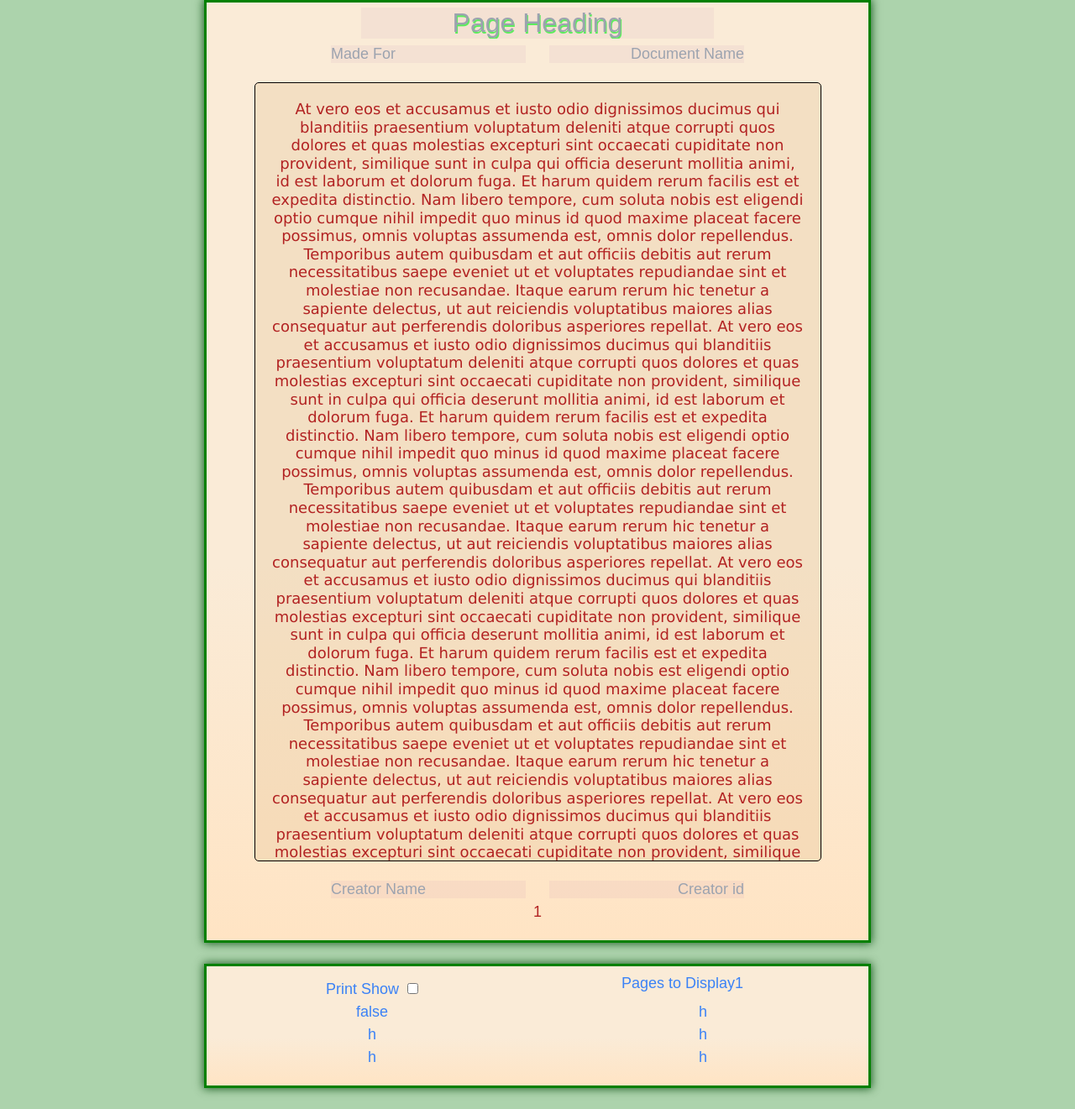
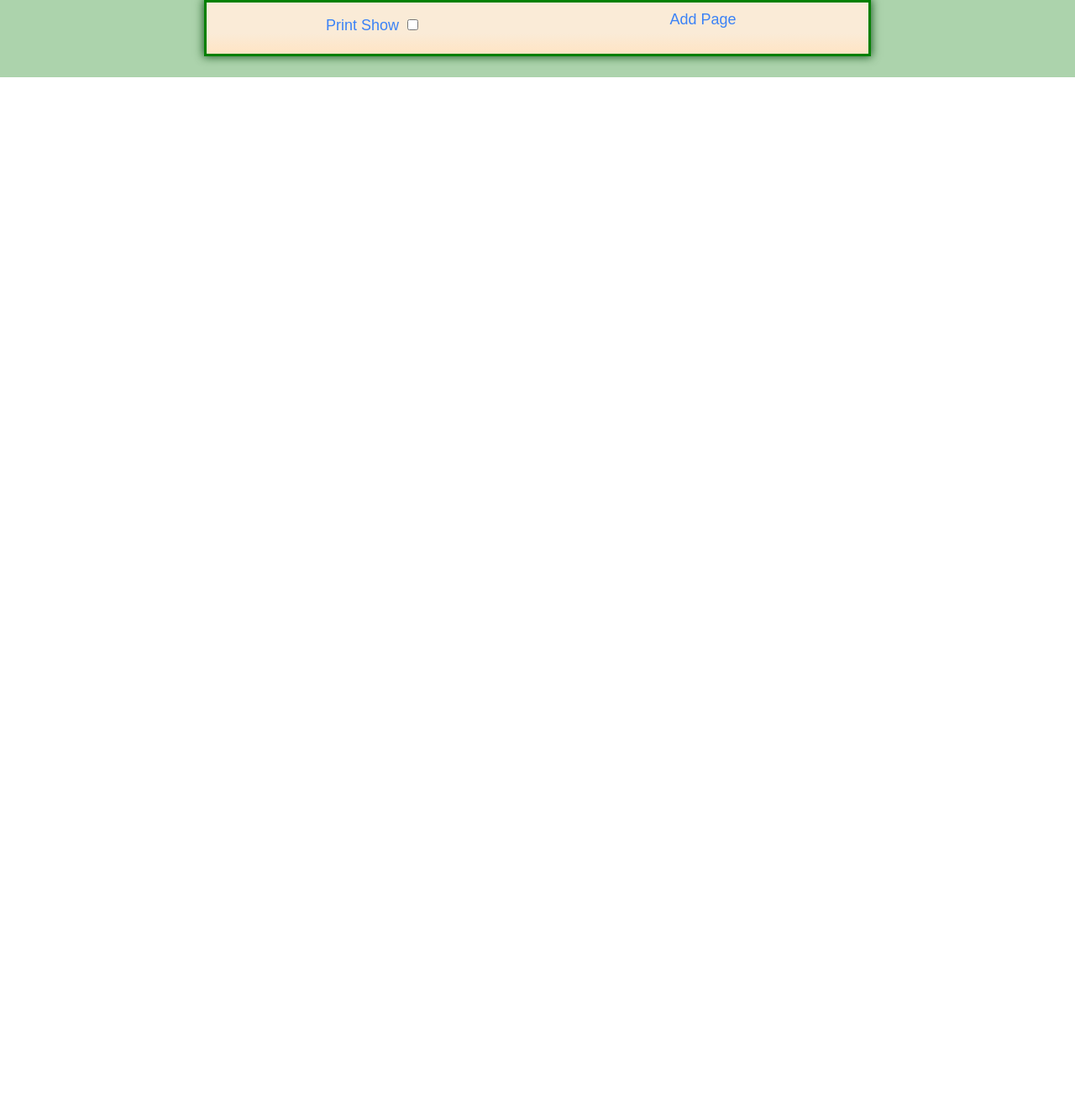
Before and after one commit to deadlyunicorn/document-editor, a Next.js app: page / in a window 1280 px wide. Shown: the whole page at 84% size. After the commit the page ends 800 px from the top, so only its background shows below. Built offline with nearby package versions, Linux system fonts and the light colour scheme.

Commit message:
Can now remo pages.. I hate arrays on react XD.. and ChatGPT.. (but it also did help me (more than StackOverflow))

```diff
--- a/app/page.tsx
+++ b/app/page.tsx
@@ -2,9 +2,22 @@
 
 import {  ReactNode, createContext, useContext, useEffect, useState } from "react";
 
+interface metaInterface{
+  creatorID:string;
+  setCreatorID:(creatorID:string)=>void;
+  creatorName:string;
+  setCreatorName:(creatorName:string)=>void;
+  docName:string;
+  setDocName:(docName:string)=>void,
+  assignedFor:string,
+  setAssignedFor:(assignedFor:string)=>void,
+  printPrep:boolean,
+  setPrintPrep:(printPrep:boolean)=>void,
+  pageCountToDisplay:number[],
+  setPagesToDisplay:(PagesToDisplay:number[])=>void,
+}
 
-
-const metaContext = createContext({
+const metaContext = createContext<metaInterface>({
   creatorID:"",
   setCreatorID:(creatorID:string)=>{},
   creatorName:"",
@@ -15,12 +28,16 @@ const metaContext = createContext({
   setAssignedFor:(assignedFor:string)=>{},
   printPrep:false,
   setPrintPrep:(printPrep:boolean)=>{},
-  pageCount:1,
-  setPageCount:(oageCount:number)=>{}
-
+  pageCountToDisplay:[],
+  setPagesToDisplay:(PagesToDisplay:number[])=>{}
 });
 
+
+
+
+
 export default function Page() {
+
 
 
 
@@ -29,12 +46,8 @@ export default function Page() {
     e.returnValue="yee"; //works on most browsers.
   };
 
-  useEffect(()=>{
-    window.addEventListener('beforeunload',confirmReload);
-    return()=>{
-      window.removeEventListener('beforeunload',confirmReload);
-    };
-  },[]);
+
+  const [pageCountToDisplay,setPagesToDisplay]=useState<number[]>([]);
 
   const [docName,setDocName]=useState<string>("");
   const [assignedFor,setAssignedFor]=useState<string>("");
@@ -42,9 +55,20 @@ export default function Page() {
   const [creatorName,setCreatorName]=useState<string>("");
   const [creatorID,setCreatorID]=useState<string>("");
 
-  const [pageCount,setPageCount] = useState(1);
 
   const [printPrep,setPrintPrep]=useState<boolean>(false);
+
+
+
+
+
+
+  useEffect(()=>{
+    window.addEventListener('beforeunload',confirmReload);
+    return()=>{
+      window.removeEventListener('beforeunload',confirmReload);
+    };
+  },[]);
 
 
   const value = {
@@ -58,9 +82,11 @@ export default function Page() {
     setAssignedFor:setAssignedFor,
     printPrep:printPrep,
     setPrintPrep:setPrintPrep,
-    pageCount:pageCount,
-    setPageCount:setPageCount
+    pageCountToDisplay:pageCountToDisplay,
+    setPagesToDisplay:setPagesToDisplay,
   };
+
+
 
 
 
@@ -69,7 +95,7 @@ export default function Page() {
 
 
 
-    <main className="data-[colorDefault=true]:bg-[#ffe4c4]" data-colorDefault={printPrep}>
+    <main className="data-[color_default=true]:bg-[#ffe4c4]" data-color_default={printPrep}>
       <metaContext.Provider value={value}>
         <PagesSet/>
         <OptionMenu/>
@@ -83,24 +109,44 @@ export default function Page() {
 const PagesSet=()=>{
 
   ///add a confirm box when deleting pages..
-  const PagesToDisplay:ReactNode[] = [];
-  const {setPageCount,pageCount,printPrep}=useContext(metaContext);
+  const {pageCountToDisplay,setPagesToDisplay,printPrep}=useContext(metaContext);
 
 
 
+    const removePage=(key:number)=>{
+      const newPagesToDisplay = pageCountToDisplay.filter((page,index)=>index!==key);
+      setPagesToDisplay([...newPagesToDisplay]); //spread operator needed for some reason
+    }
 
-  for(let i=0;i<pageCount;i++){
-    PagesToDisplay.push(
-      <div key={i}>
-        {!printPrep&&pageCount>1&&<button className="absolute" onClick={()=>{PagesToDisplay.splice(i,1);setPageCount(pageCount-1)}}>Remove Page</button>}
-        <PageComponent pageNum={i+1}/>
-      </div>
-    )
-  }
+
+    useEffect(()=>{
+    },[pageCountToDisplay]);
+
 
   return(
     <div>
-      {PagesToDisplay}
+      {pageCountToDisplay.map((pageNum:number,pageIndex:number)=>(
+        <div key={pageIndex}>
+        {!printPrep&&pageCountToDisplay.length>1&&
+
+        <button
+          className="absolute"
+          onClick={()=>{
+
+              removePage(pageIndex)
+
+              //setPagesToDisplay(PagesToDisplay.filter((page,i)=>{alert(i);return i!=index}))
+              //at the beginning I used filter() that removed said the page using its index. Then the rest of the items were getting their indexes removed by 1 so that made it remove the rest, as well..
+              //this gets the value at the time of pressing the button, not when it was rendered.
+              //index above reaches until the page you want to remove then stops
+              //find a way to get the div key of the div of the component. Maybe with document.querySelector()->pageNum?
+              }}>
+                Remove Page {pageIndex+1}
+
+        </button>}
+        <PageComponent pageNum={pageIndex+1}/>
+      </div>
+      ))}
     </div>
   )
 }
@@ -123,97 +169,25 @@ const PageComponent = (
 
   return(
 
-  <div className="A4 data-[printCheck]" data-printCheck={printPrep}>
+  <div className="A4 data-[print_check]" data-print_check={printPrep}>
 
-    <input className="h1" placeholder="Page Heading">
-    </input>
-    <DocumentInfo/>
+    <div className="gap-10 flex flex-col">
+      <input className="h1" placeholder="Page Heading"/>
+      <DocumentInfo/>
+      <MainContent>
+        <textarea placeholder="hello" className=" w-full"/>
+      </MainContent>
+    </div>
 
-      <MainContent>
-        {sampleText}
-      </MainContent>
+    <div>
+      <CreatorInfo/>
+      {pageNum}
+    </div>
 
-    <CreatorInfo/>
-    {pageNum}
   </div>
   );
 }
 
-  {/* <h1>Θέμα Β</h1>
-  <div class="display: flex; justify-content: space-around; width: 100%;">
-    <div>
-      Βάσεις Δεδομένων Θεωρία
-    </div>
-    <div>
-      Εργασία B' Εξαμήνου
-    </div>
-  </div>
-  <div class="div-center-content">
-
-    <h2 class="text-align: center;"><u>Δημιουργία πίνακα με DDL</u></h2>
-    <p class="border-bottom: solid black 1px; padding-bottom: 5px;">
-      <br/>
-      <i class="italicColor">CREATE TABLE</i> ΣΧΟΛΕΙΟ(
-        <br/>ΚΩΔΙΚΟΣ <i class="italicColor">VARCHAR(6)</i> <b><span class="color: blueviolet;">PRIMARY KEY</span></b>,
-        <br/>ΟΝΟΜΑ <i class="italicColor">VARCHAR(25)</i>,
-        <br/>ΔΙΕΥΘΥΝΣΗ <i class="italicColor">VARCHAR(40)</i>,
-        <br/>ΑΡ_ΜΑΘΗΤΩΝ <i class="italicColor">INT</i>
-        <br/>);
-    </p>
-
-    <br/>
-    <h2 class="text-align: center;"><u>Εισαγωγή τιμών με DML</u></h2>
-    <div class="display: grid; grid-template-columns:repeat(2,1fr); gap: 40px;">
-
-      <p class="border-bottom: solid black 1px; padding-bottom: 5px;">
-        <br/>
-        <i class="italicColor">INSERT INTO</i> ΣΧΟΛΕΙΟ <i class="italicColor">VALUES</i>(
-          <br/><span class="seaGreen">'0Α1420'</span>,
-          <br/><span class="seaGreen">'9ο ΓΕ.Λ. ΑΘΗΝΩΝ'</span>,
-          <br/><span class="seaGreen">'ΑΘΗΝΑ'</span>,
-          <br/><i class="italicColor">245</i>
-        <br/>);
-      </p>
-
-
-      <p class="border-bottom: solid black 1px; padding-bottom: 5px;">
-      <br/>
-      <i class="italicColor">INSERT INTO</i> ΣΧΟΛΕΙΟ <i class="italicColor">VALUES</i>(
-        <br/><span class="seaGreen">'0Σ0420'</span>,
-        <br/><span class="seaGreen">'2ο ΓΕ.Λ. ΠΕΙΡΑΙΑ'</span>,
-        <br/><span class="seaGreen">'ΠΕΙΡΑΙΑΣ'</span>,
-        <br/><i class="italicColor">311</i>
-      <br/>);
-      </p>
-
-      <p class="border-bottom: solid black 1px; padding-bottom: 5px;">
-        <i class="italicColor">INSERT INTO</i> ΣΧΟΛΕΙΟ <i class="italicColor">VALUES</i>(
-          <br/><span class="seaGreen">'0Β0111'</span>,
-          <br/><span class="seaGreen">'2ο ΕΠΑ.Λ. ΑΘΗΝΑΣ'</span>,
-          <br/><span class="seaGreen">'ΑΘΗΝΑ'</span>,
-          <br/><i class="italicColor">186</i>
-        <br/>);
-      </p>
-
-      <p class="border-bottom: solid black 1px; padding-bottom: 5px;">
-        <i class="italicColor">INSERT INTO</i> ΣΧΟΛΕΙΟ <i class="italicColor">VALUES</i>(
-          <br/><span class="seaGreen">'0ΒΙ020'</span>,
-          <br/><span class="seaGreen">'1ο ΓΕ.Λ. ΚΟΜΟΤΗΝΗΣ'</span>,
-          <br/><span class="seaGreen">'ΚΟΜΟΤΗΝΗ'</span>,
-          <br/><i class="italicColor">112</i>
-        <br/>);
-      </p>
-    </div>
-
-  </div>
-  <div class="display: flex; justify-content: space-around; width: 100%;">
-    <div>
-      Αλέξανδρος Πετράκε
-    </div>
-    <div>
-      tep8677
-    </div>
-  </div> */}
 
 
   const MainContent = ({children}:{children:ReactNode}) => {
@@ -242,6 +216,9 @@ const PageComponent = (
     )
   }
 
+
+
+
   const CreatorInfo=()=>{
 
     const {creatorName,setCreatorName,creatorID,setCreatorID}=useContext(metaContext);
@@ -261,34 +238,26 @@ const PageComponent = (
 
   const OptionMenu=()=>{
     const {printPrep,setPrintPrep}=useContext(metaContext);
-    const {setPageCount,pageCount}=useContext(metaContext);
+
+    const {pageCountToDisplay,setPagesToDisplay}=useContext(metaContext);
 
 
     return(
-      <form className="h-fit grid-cols-2 grid A4 text-blue-500 data-[printCheck]" data-printCheck={printPrep}>
+      <div className="h-fit grid-cols-2 grid A4 text-blue-500 data-[print_check]" data-print_check={printPrep}>
         <label>
           Print Show
           <input id="print" type="checkbox" onChange={()=>{setPrintPrep(!printPrep);}}/>
         </label>
 
-        <label>
-          Pages to Display
-          <input id="pageCount" type="number" value={pageCount} onChange={(event)=>{
-            const pageCount=+event.target.value;
-            if(pageCount<=12&&pageCount>0){
-              setPageCount(pageCount);}
-            else if(pageCount>12){setPageCount(12)}
-            }} min={1} max={12}/>
-        </label>
+        <button  onClick={()=>{
+              pageCountToDisplay.length<12&&
+              setPagesToDisplay([...pageCountToDisplay,pageCountToDisplay.length+1])
+            }}>
+          Add Page
+        </button>
 
-        {printPrep+""}
-        <span>h</span>
-        <span>h</span>
-        <span>h</span>
-        <span>h</span>
-        <span>h</span>
 
-      </form>
+      </div>
 
     )
   }
--- a/app/styles.css
+++ b/app/styles.css
@@ -59,13 +59,16 @@ hr{
       flex-direction: column;
       align-items: center;
       font-family: 'Lucida Sans', 'Lucida Sans Regular', 'Lucida Grande', 'Lucida Sans Unicode', Geneva, Verdana, sans-serif;
+      min-height: 500px;
       line-height: 1.2;
       border: solid black 1px;
       border-radius: 5px;
       padding: 20px;
       margin-block: 20px;
       background-color: rgba(222, 184, 135, 0.247);
-      max-width: 675px;
+      width: 675px;
+      max-height: 850px;
+
       overflow: hidden;
 
 }
@@ -82,6 +85,7 @@ a:hover{
 .A4{
   background: linear-gradient(antiquewhite 60%,#ffe4c4);
   border: solid green;
+  overflow: hidden;
   /*  */
   box-shadow: rgba(0, 71, 9, 0.815) 0px 0px 10px 1px;
   /*  */
@@ -98,7 +102,7 @@ a:hover{
 }
 
 
-.data-\[printCheck\][data-printCheck=true] {
+.data-\[print_check\][data-print_check=true] {
   border: none;
   box-shadow: none;
 }
```
